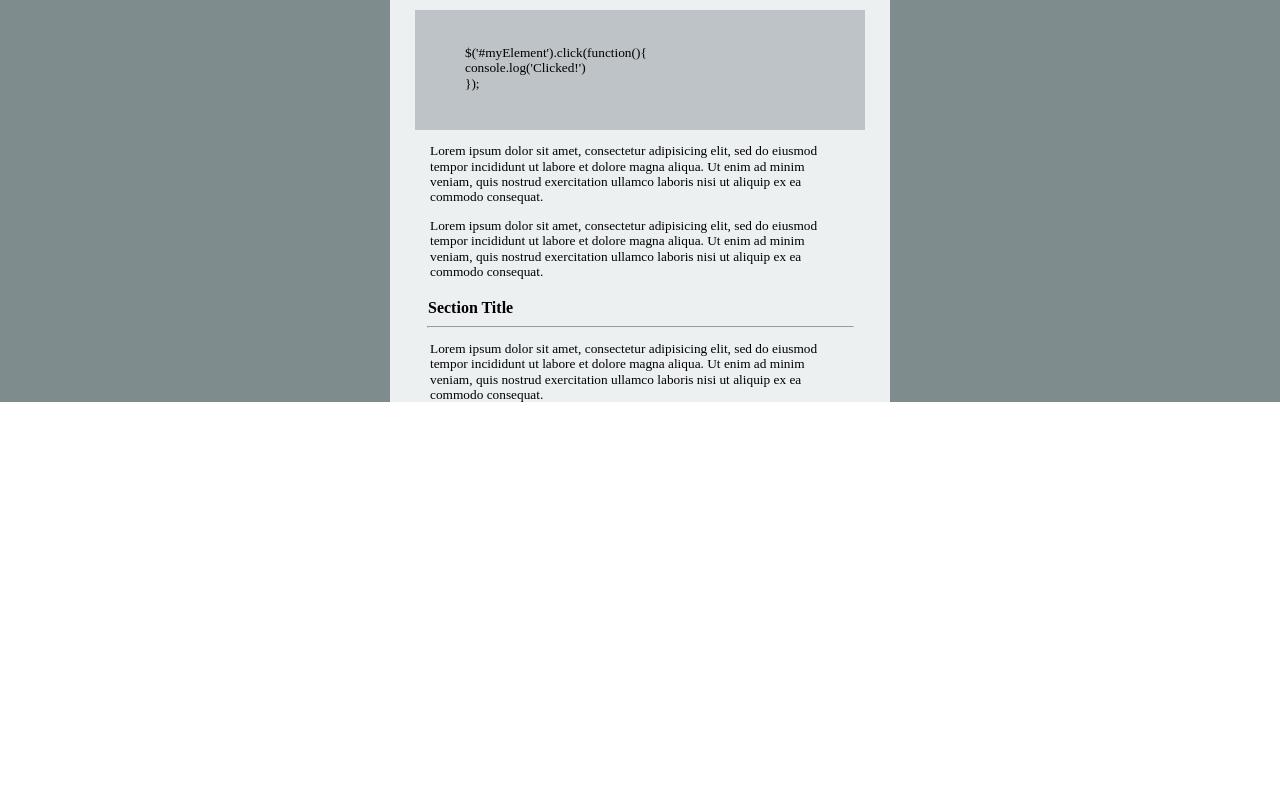
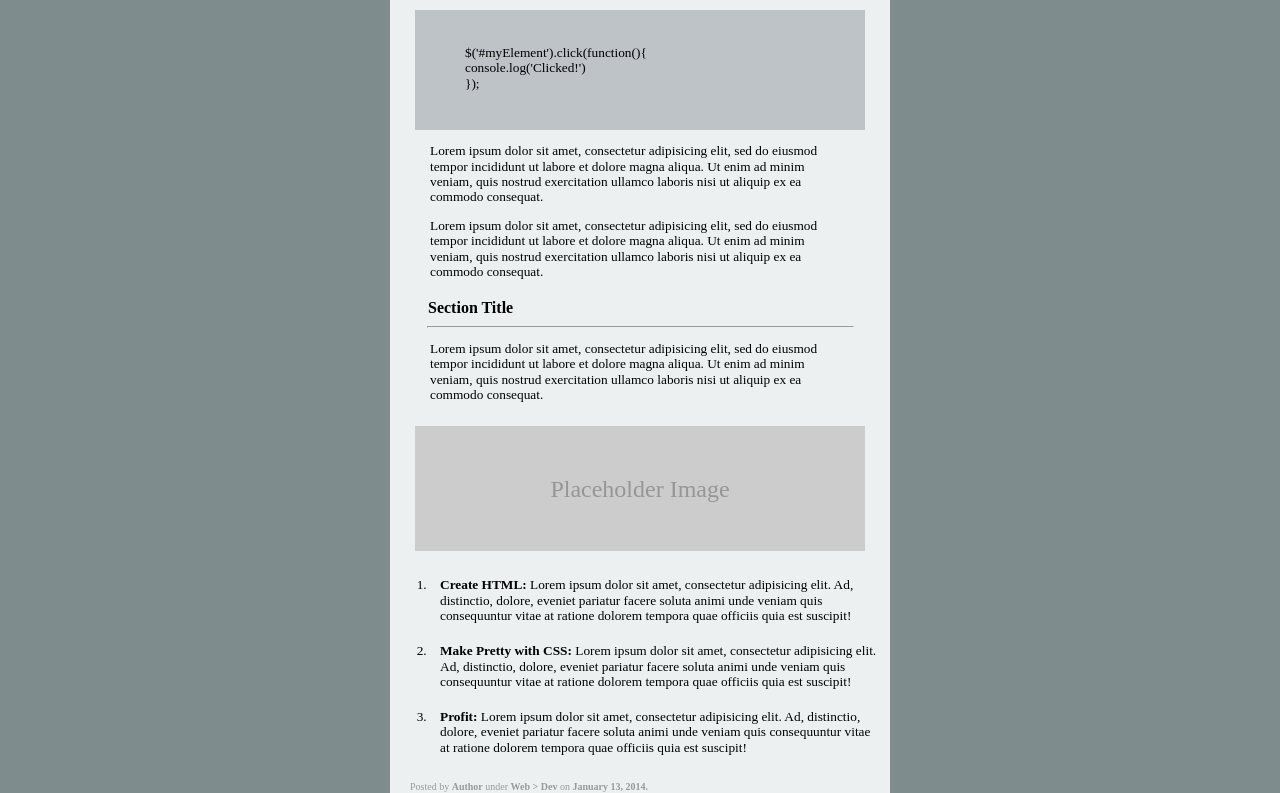
Before and after one commit to roymcfarland/refactoru-making-it-real, a plain HTML site: page index.html in a window 1280 px wide. Shown: the part 1014-1807 px from the top of the page. Before the commit the page ends 1430 px from the top, so only its background shows below. Drawn offline with nearby package versions, Linux system fonts and the light colour scheme.

Commit message:
upgrades

```diff
--- a/index.html
+++ b/index.html
@@ -127,14 +127,52 @@
 					Lorem ipsum dolor sit amet, consectetur adipisicing elit, sed do eiusmod tempor incididunt ut labore et dolore magna aliqua. Ut enim ad minim veniam, quis nostrud exercitation ullamco laboris nisi ut aliquip ex ea commodo consequat.
 				</p>
 
+				<div class="placeholder-img">
+
+					<p>Placeholder Image</p>
+
+				</div>
+
+				<ol>
+
+					<li><b>Create HTML:</b> Lorem ipsum dolor sit amet, consectetur adipisicing elit. Ad, distinctio, dolore, eveniet pariatur facere soluta animi unde veniam quis consequuntur vitae at ratione dolorem tempora quae officiis quia est suscipit!</li>
+					<li><b>Make Pretty with CSS:</b> Lorem ipsum dolor sit amet, consectetur adipisicing elit. Ad, distinctio, dolore, eveniet pariatur facere soluta animi unde veniam quis consequuntur vitae at ratione dolorem tempora quae officiis quia est suscipit!</li>
+					<li><b>Profit:</b> Lorem ipsum dolor sit amet, consectetur adipisicing elit. Ad, distinctio, dolore, eveniet pariatur facere soluta animi unde veniam quis consequuntur vitae at ratione dolorem tempora quae officiis quia est suscipit!</li>
+
+				</ol>
+
+				<div class="author-tag">
+					Posted by <b>Author</b> under <b>Web > Dev</b> on <b>January 13, 2014.</b>
+				</div>
+<!--
+				<h3>Comments</h3>
+
+				<form>
+					<fieldset>
+						<legend>USER INFO</legend>
+							<div class="input-group">
+          						<label for="email" class="form-label">Email</label>
+          						<input type="email" class="form-control" name="email" />
+        					</div>
+        					<div class="input-group">
+          						<label for="username" class="form-label">Display Name</label>
+          						<input type="text" class="form-control" name="username" />
+        					</div>
+        					<div class="input-group">
+          						<label for="website" class="form-label">Website</label>
+          						<input type="url" class="form-control" name="website" />
+        					</div>
+					</fieldset>
+					<fieldset class="form-section">
+        				<legend class="legend-strong">COMMENT</legend>
+        					<div class="input-group">
+          						<textarea name="comment"></textarea>
+        					</div>
+      				</fieldset>
+      				<input type="submit" class="big-ass-button">
+				</form>
+ -->
 			</div>
-
-
-
-
-
-
-
 
 		</div>
 
--- a/main.css
+++ b/main.css
@@ -119,3 +119,30 @@ article {
 article p {
 	margin: 25px 10px;
 }
+
+.placeholder-img {
+	background-color: #CCCCCC;
+	text-align: center;
+	width: 90%;
+	height: 125px;
+	margin-right: auto;
+	margin-left: auto;
+}
+
+.placeholder-img p {
+	color: #969696;
+	font-size: x-large;
+	font-family: initial;
+	padding: 50px 10px;
+}
+
+ol li {
+	font-size: smaller;
+	padding: 10px 10px;
+}
+
+.author-tag {
+	color: #99999B;
+	font-size: x-small;
+	padding: 0px 20px;
+}
```
